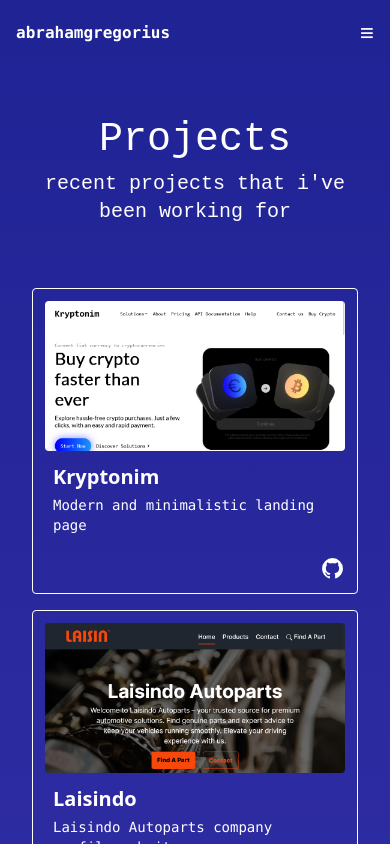
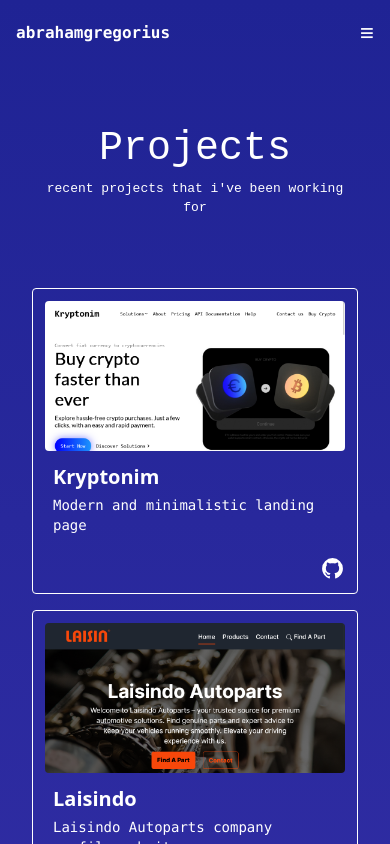
Before and after one commit to abrahamgregorius/webfolder, a React (Vite) app: page /projects in a window 390 px wide. Shown: the top 844 px of the page. Built offline with nearby package versions, Linux system fonts and the light colour scheme.

Commit message:
mobile navbar fix

```diff
--- a/src/components/Hero.jsx
+++ b/src/components/Hero.jsx
@@ -7,7 +7,7 @@ function Hero({title, description}) {
                 <div className="container-project">
                     <div className="hero">
                         <h1 className="hero-title">{title}</h1>
-                        <p className="hero-description text-xl">{description}</p>
+                        <p className="hero-description transition md:text-lg text-md">{description}</p>
                     </div>
                 </div>
             </div>
--- a/src/components/Navbar.jsx
+++ b/src/components/Navbar.jsx
@@ -25,7 +25,7 @@ function Navbar() {
                     <NavLink className={"text-sm hover:underline transition"} to="/achievements">achievements</NavLink>
                 </div>
             </div>
-            <div className={`nav-toggle-menu h-[20vh] underline text-center font-normal border-b gap-1 mt-2 w-full flex  px-4 justify-center flex-col min-[420px]:hidden ${isNavbarClicked ? "flex" : "hidden"}`}>
+            <div className={`nav-toggle-menu h-[20vh] underline text-center font-normal border-b gap-2 mb-2 mt-2 w-full flex  px-4 justify-center flex-col min-[420px]:hidden ${isNavbarClicked ? "flex" : "hidden"}`}>
                 <NavLink className={"text-xl hover:text-slate-400 transition"} to="/">home</NavLink>
                 <NavLink className={"text-xl hover:text-slate-400 transition"} to="/projects">projects</NavLink>
                 <NavLink className={"text-xl hover:text-slate-400 transition"} to="/achievements">achievements</NavLink>
```
